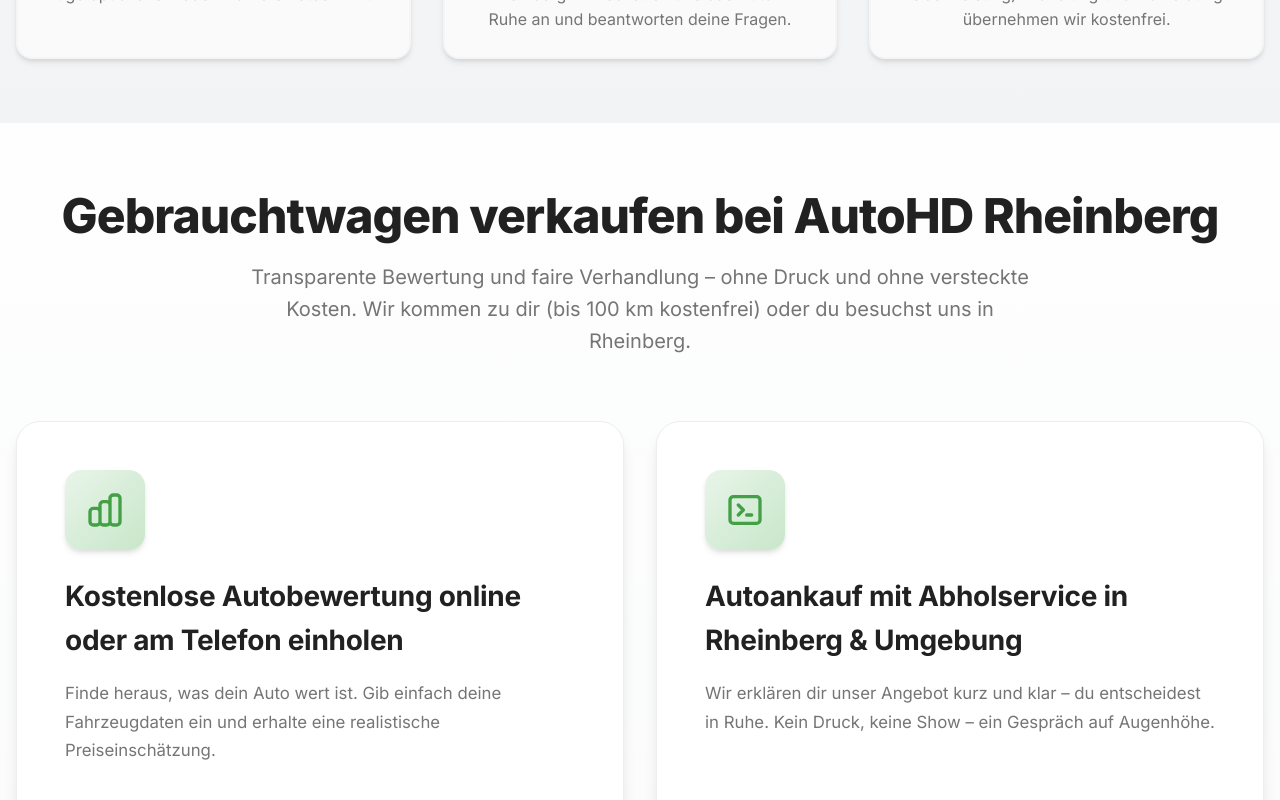
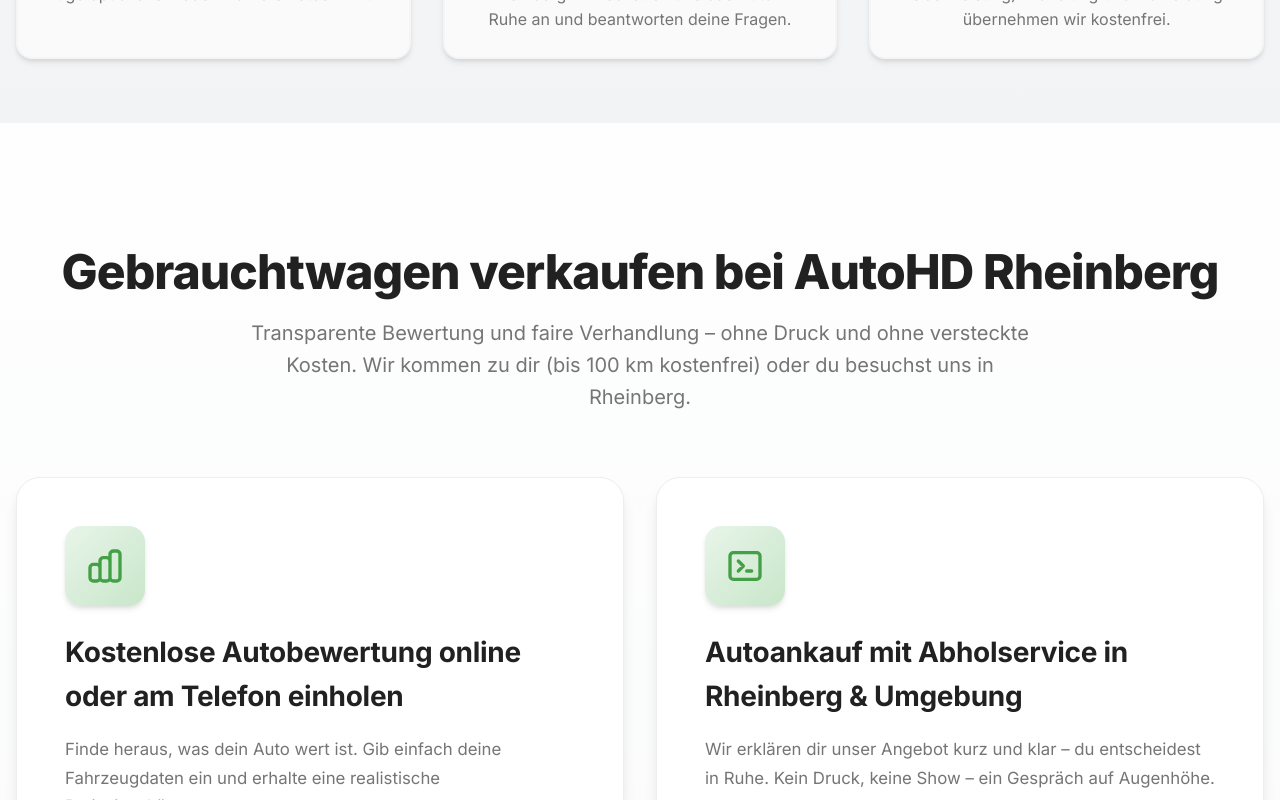
Before and after one commit to raedmokdad/AutoAnkauf, a React (Vite) app: page / in a window 1280 px wide. Shown: the part 1520-2320 px from the top of the page. Built offline with nearby package versions, Linux system fonts and the light colour scheme.

Commit message:
Fix HomePage icon sizes and adjust section spacing

```diff
--- a/src/pages/HomePage.css
+++ b/src/pages/HomePage.css
@@ -1277,6 +1277,12 @@
   text-align: center;
 }
 
+/* Services Section (Gebrauchtwagen verkaufen) */
+.section.services-section {
+  padding-top: 120px;
+  padding-bottom: var(--spacing-3xl);
+}
+
 /* Benefits Section (Deine Vorteile) */
 .section.benefits-section {
   padding-top: 120px;
```
